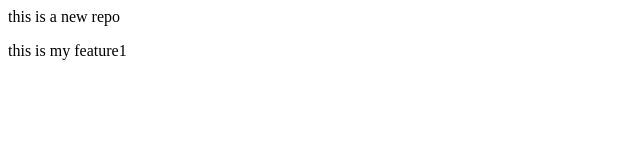
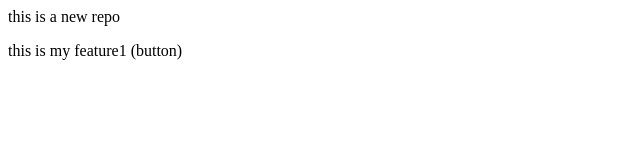
Before and after one commit to AdityaPatil1392/Localrepo, a plain HTML site: page index.html in a window 1280 px wide. Shown: the full height of the page, 0-640 px from the left. Drawn offline with Linux system fonts and the light colour scheme.

Commit message:
adding a button

```diff
--- a/index.html
+++ b/index.html
@@ -3,5 +3,5 @@
 </p>
 
 <p>
-    this is my feature1
+    this is my feature1 (button)
 </p>
```
